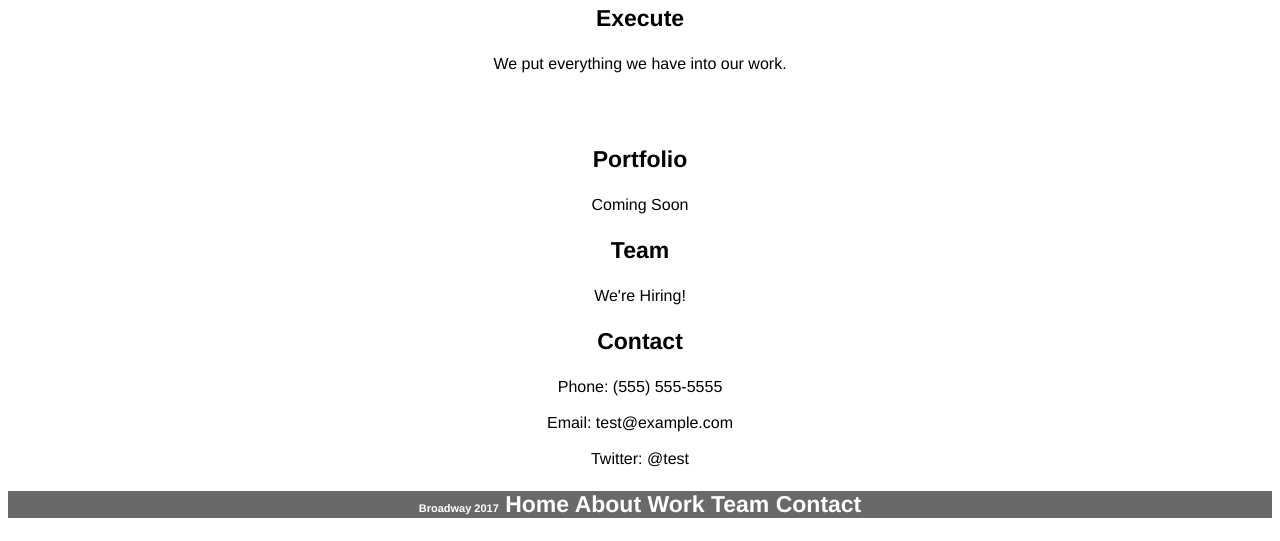
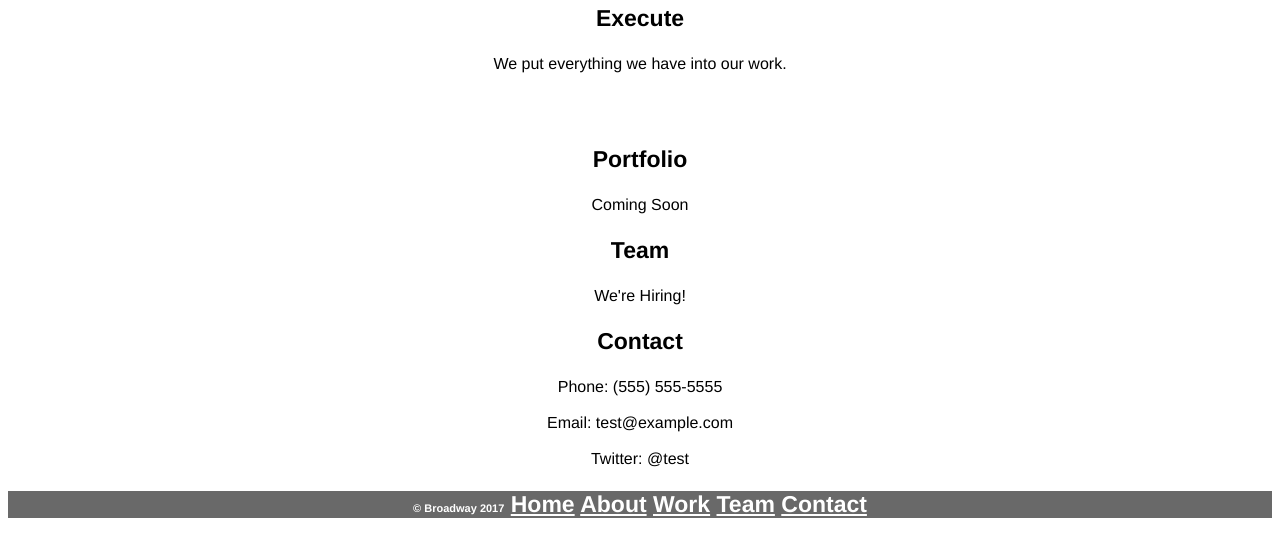
Before and after one commit to savisch/broadwaydesign, a plain HTML site: page index.html in a window 1280 px wide. Shown: the part 712-1253 px from the top of the page. Drawn offline with Linux system fonts and the light colour scheme.

Commit message:
Finalize page with links

```diff
--- a/index.html
+++ b/index.html
@@ -5,39 +5,49 @@
     <link href="./resources/css/style.css" type="text/css" rel="stylesheet">
   </head>
   <body>
-    <div id="banner" class="banner flatiron">
+    <div id="home" class="banner flatiron">
       <h1>Broadway Design</h1>
-      <h4>Home</h4>
-      <h4>Process</h4>
-      <h4>Work</h4>
-      <h4>Team</h4>
+      <h4><a href="#home">Home</a></h4>
+      <h4><a href="#process">Process</a></h4>
+      <h4><a href="work">Work</a></h4>
+      <h4><a href="team">Team</a></h4>
     </div>
 
     <div id="process">
       <h2>Our Process</h2>
+
       <img src="./resources/images/identify.svg"/>
       <h3>Identify</h3>
         <p>We focus on the most important details.</p>
+
       <img src="./resources/images/understand.svg"/>
       <h3>Understand</h3>
         <p>We study our projects inside and out.</p>
+
       <img src="./resources/images/execute.svg"/>
       <h3>Execute</h3>
         <p>We put everything we have into our work.</p>
     </div>
 
-    <div id="design">
+    <div id="work">
       <h3 class="banner flatiron">Designed in New York</h3>
       <h3>Portfolio</h3>
         <p>Coming Soon</p>
+
+    <div id="team">
       <h3>Team</h3>
         <p>We're Hiring!</p>
+    </div>
+
+    <div id="contact">
       <h3>Contact</h3>
         <p>Phone: (555) 555-5555<br/><br/> Email: test@example.com<br/><br/> Twitter: @test
     </div>
 
     <div id="footer" class="banner">
-      <h3><span class="copyright">Broadway 2017</span> Home About Work Team Contact</h3>
+      <h3><span class="copyright">&#169 Broadway 2017</span>
+      <span><a href="#home">Home</a></span> <span><a href="#about">About</a></span> <span><a href="work">Work</a></span>
+      <span><a href="#team">Team</a></span> <span><a href="contact">Contact</a></span></h3>
     </div>
 
   </body>
--- a/resources/css/style.css
+++ b/resources/css/style.css
@@ -1,5 +1,9 @@
 * {
     font-family: Helvetica, Sans-serif;
+}
+
+a {
+    color: white;
 }
 
 body {
```
